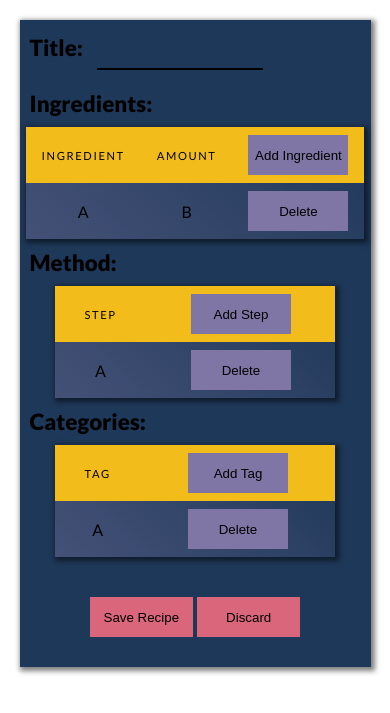
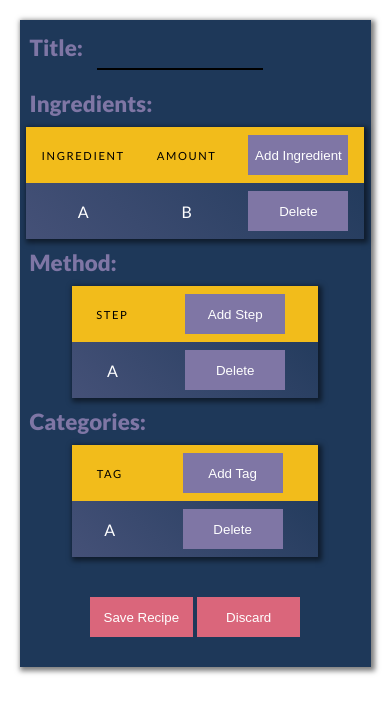
Before and after one commit to NotARobot011111010001/StraightToThePan, a Flask app: page /recipeCreator in a window 390 px wide. Shown: the part 60-773 px from the top of the page. Run offline with Flask 2, Linux system fonts and the light colour scheme.

Commit message:
improved recipe css

```diff
--- a/static/recipeCreator.css
+++ b/static/recipeCreator.css
@@ -20,6 +20,7 @@ input{
     font-weight: 800;
     font-size: 1.4rem;
     padding: 10px;
+    color: var(--purple--);
 }
 table{
     width: 80%;
@@ -40,6 +41,7 @@ table th{
 }
 table td{
     padding: 1rem 2rem;
+    color: white;
 }
 button{
     border: none;
@@ -47,6 +49,7 @@ button{
     height: 50px;
     cursor: pointer;
     background-color: var(--purple--);
+    color: white;
 }
 button:hover{
     background-color: var(--blue--);
@@ -55,6 +58,9 @@ button:hover{
 @media (max-width: 768px){
     .recipeFlex{
         width: 90%;
+    }
+    table{
+        width: 70%;
     }
 table th{
     padding: 0.5rem 1rem;
--- a/static/scripts/index_functions.js
+++ /dev/null
@@ -1 +0,0 @@
-//DELETE ME?
```
Also changed, not shown: static/Images/Dicover Page.png (added), static/Images/Login In.png (added), static/Images/My Recipes.png (added), static/Images/Recipe Page.png (added), static/Images/Register Page.png (added).
